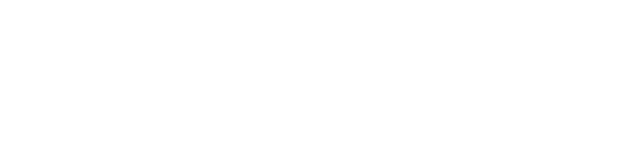
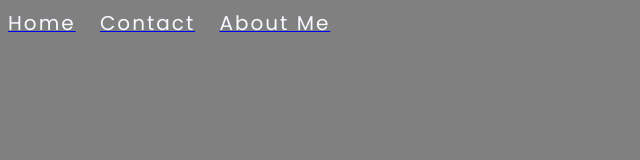
Before and after one commit to balintxy/balintxy.github.io, a plain HTML site: page index.html in a window 1280 px wide. Shown: the whole page, without its empty margins (0-640 px from the left). Drawn offline with Linux system fonts and the light colour scheme.

Commit message:
Navbar elkezdése

```diff
--- a/index.html
+++ b/index.html
@@ -3,9 +3,17 @@
 <head>
     <meta charset="UTF-8">
     <meta name="viewport" content="width=device-width, initial-scale=1.0">
+    <link rel="stylesheet" href="style.css">
+    <link rel="preconnect" href="https://fonts.googleapis.com">
+<link rel="preconnect" href="https://fonts.gstatic.com" crossorigin>
+<link href="https://fonts.googleapis.com/css2?family=Poppins:ital,wght@0,100;0,200;0,300;0,400;0,500;0,600;0,700;0,800;0,900;1,100;1,200;1,300;1,400;1,500;1,600;1,700;1,800;1,900&display=swap" rel="stylesheet">
     <title>balintxy</title>
 </head>
 <body>
-
+    <div class="navbar">
+        <a href="#"><span>Home</span></a>
+        <a href="#"><span>Contact</span></a>
+        <a href="#"><span>About Me</span></a>
+    </div>
 </body>
 </html>
--- a/style.css
+++ b/style.css
@@ -0,0 +1,14 @@
+* {
+    background-color: gray;
+    font-family: "Poppins", sans-serif;
+}
+
+.navbar span {
+    font-size: 20px;
+    color: ghostwhite;
+    letter-spacing: 2px;
+    margin: 20px;
+    margin-left: 0px;
+    text-decoration: none;
+    text-decoration: ;
+}
```
